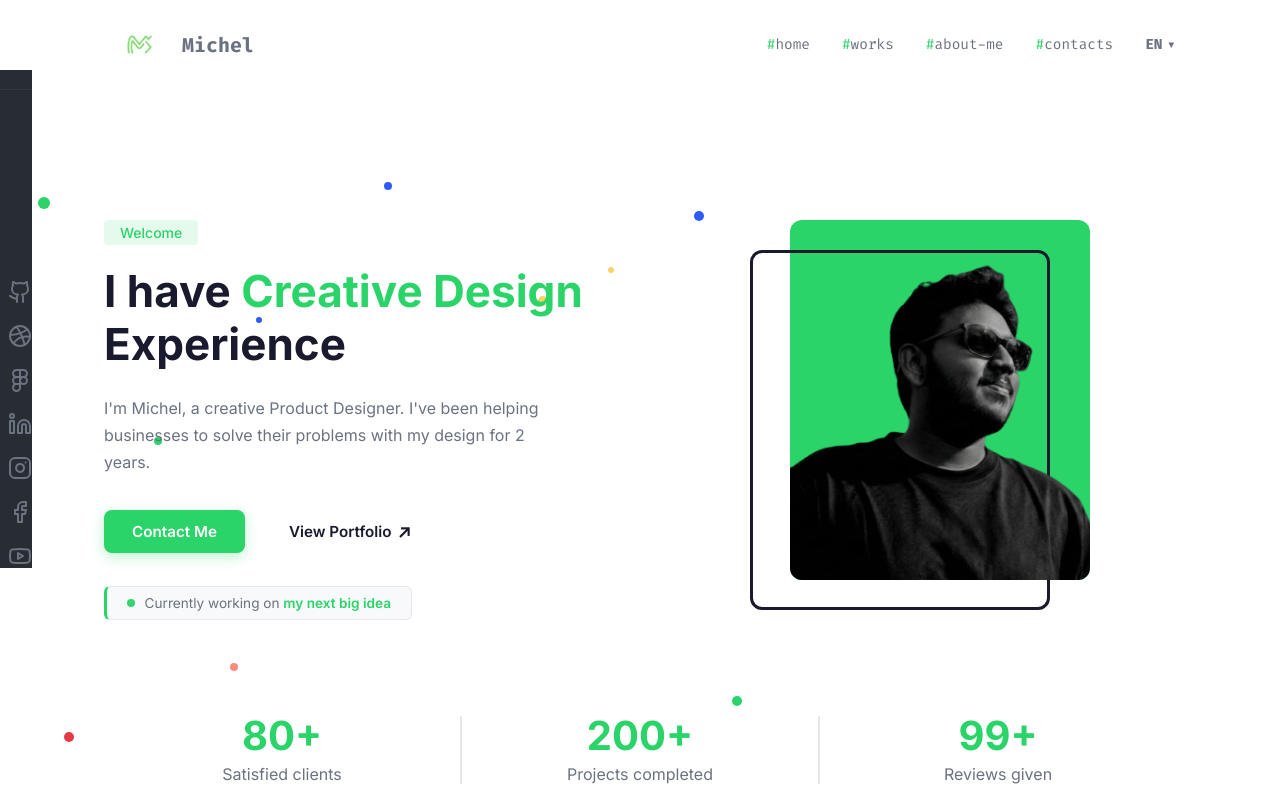
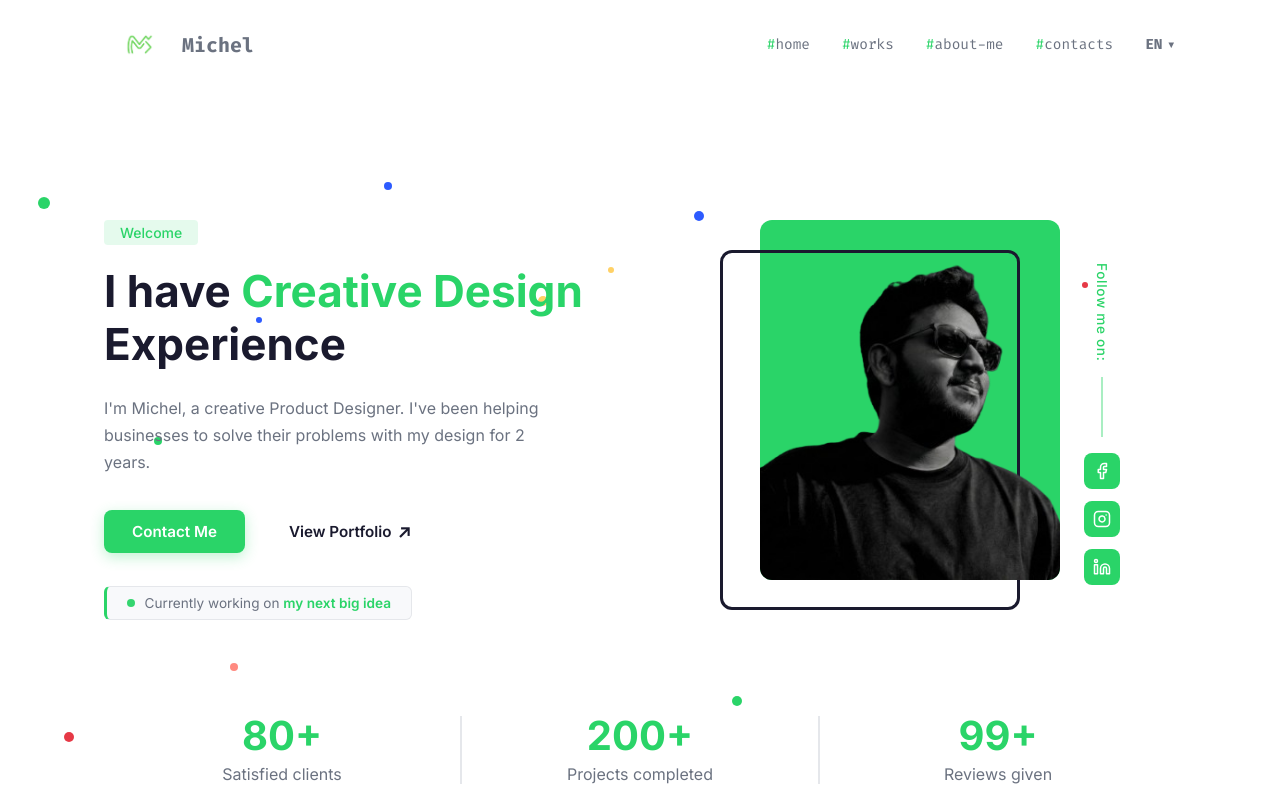
Before and after one commit to Michel2618/Portofolio, a Next.js app: page / in a window 1280 px wide. Shown: the top 800 px of the page. Built offline with nearby package versions, Linux system fonts and the light colour scheme; no server answers; the database is empty.

Commit message:
Remove and replace the side social bar

```diff
--- a/src/app/layout.tsx
+++ b/src/app/layout.tsx
@@ -2,7 +2,6 @@
 import { Inter, Fira_Code } from "next/font/google";
 import Navbar from "@/components/Navbar";
 import Footer from "@/components/Footer";
-import SocialSidebar from "@/components/SocialSidebar";
 import ScrollToTop from "@/components/ScrollToTop";
 import CustomCursor from "@/components/CustomCursor";
 import "./globals.css";
@@ -31,7 +30,6 @@
     <html lang="en">
       <body className={`${inter.variable} ${firaCode.variable}`}>
         <CustomCursor />
-        <SocialSidebar />
         <Navbar />
         {children}
         <Footer />
--- a/src/components/HeroSection.module.css
+++ b/src/components/HeroSection.module.css
@@ -269,6 +269,7 @@
 .heroRight {
   flex: 1;
   display: flex;
+  flex-direction: row;
   justify-content: center;
   align-items: center;
   position: relative;
@@ -318,6 +319,62 @@
   height: 100%;
   object-fit: cover;
   object-position: top center;
+}
+
+/* ── Follow Me On: Social Strip ── */
+
+.socialStrip {
+  display: flex;
+  flex-direction: column;
+  align-items: center;
+  gap: 0;
+  margin-left: 1.5rem;
+  padding-top: 0.5rem;
+}
+
+.followText {
+  writing-mode: vertical-rl;
+  text-orientation: mixed;
+  color: var(--primary-green);
+  font-size: 0.85rem;
+  font-weight: 500;
+  letter-spacing: 0.05em;
+  white-space: nowrap;
+}
+
+.followLine {
+  display: block;
+  width: 1.5px;
+  height: 60px;
+  background: var(--primary-green);
+  opacity: 0.4;
+  margin: 1rem 0;
+}
+
+.socialIcons {
+  display: flex;
+  flex-direction: column;
+  align-items: center;
+  gap: 0.75rem;
+}
+
+.socialIconLink {
+  display: flex;
+  align-items: center;
+  justify-content: center;
+  width: 36px;
+  height: 36px;
+  border-radius: 8px;
+  background: var(--primary-green);
+  color: #ffffff;
+  transition: transform 0.2s ease, box-shadow 0.2s ease, background-color 0.2s ease;
+}
+
+.socialIconLink:hover {
+  transform: translateY(-2px);
+  box-shadow: 0 4px 12px rgba(42, 212, 104, 0.35);
+  background-color: var(--primary-green-dark);
+  color: #ffffff;
 }
 
 /* ── Stats Bar ── */
@@ -422,6 +479,10 @@
     margin-right: auto;
   }
 
+  .socialStrip {
+    display: none;
+  }
+
   .photoFrame {
     width: 260px;
     height: 320px;
--- a/src/components/HeroSection.tsx
+++ b/src/components/HeroSection.tsx
@@ -1,5 +1,6 @@
 import Link from 'next/link';
 import Image from 'next/image';
+import { Facebook, Instagram, Linkedin } from 'lucide-react';
 import styles from './HeroSection.module.css';
 import { db } from '@/lib/firebase';
 import { collection, query, where, getDocs, limit, doc, getDoc } from 'firebase/firestore';
@@ -85,7 +86,7 @@
                     </div>
                 </div>
 
-                {/* Right Column: Photo Frame */}
+                {/* Right Column: Photo Frame + Social Strip */}
                 <div className={styles.heroRight}>
                     <div className={styles.photoFrame}>
                         <div className={styles.photoGreenBg} />
@@ -99,6 +100,41 @@
                                 className={styles.profileImage}
                                 priority
                             />
+                        </div>
+                    </div>
+
+                    {/* ── Follow Me On: Social Strip ── */}
+                    <div className={styles.socialStrip}>
+                        <span className={styles.followText}>Follow me on:</span>
+                        <span className={styles.followLine} />
+                        <div className={styles.socialIcons}>
+                            <a
+                                href="https://www.facebook.com/share/1CHxczWhCt/?mibextid=wwXIfr"
+                                className={styles.socialIconLink}
+                                aria-label="Facebook"
+                                target="_blank"
+                                rel="noopener noreferrer"
+                            >
+                                <Facebook size={18} />
+                            </a>
+                            <a
+                                href="https://www.instagram.com/mr_ruwishka"
+                                className={styles.socialIconLink}
+                                aria-label="Instagram"
+                                target="_blank"
+                                rel="noopener noreferrer"
+                            >
+                                <Instagram size={18} />
+                            </a>
+                            <a
+                                href="https://www.linkedin.com/in/michel-ruwishka/"
+                                className={styles.socialIconLink}
+                                aria-label="LinkedIn"
+                                target="_blank"
+                                rel="noopener noreferrer"
+                            >
+                                <Linkedin size={18} />
+                            </a>
                         </div>
                     </div>
                 </div>
```
